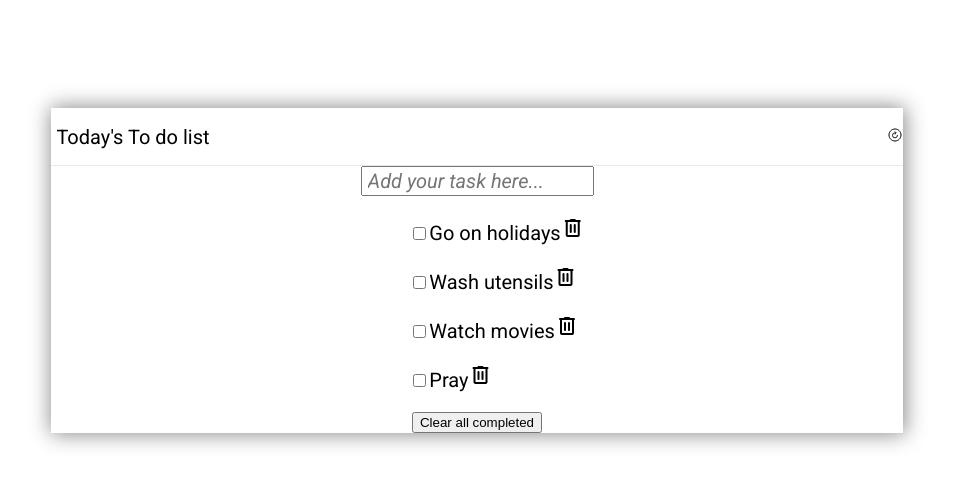
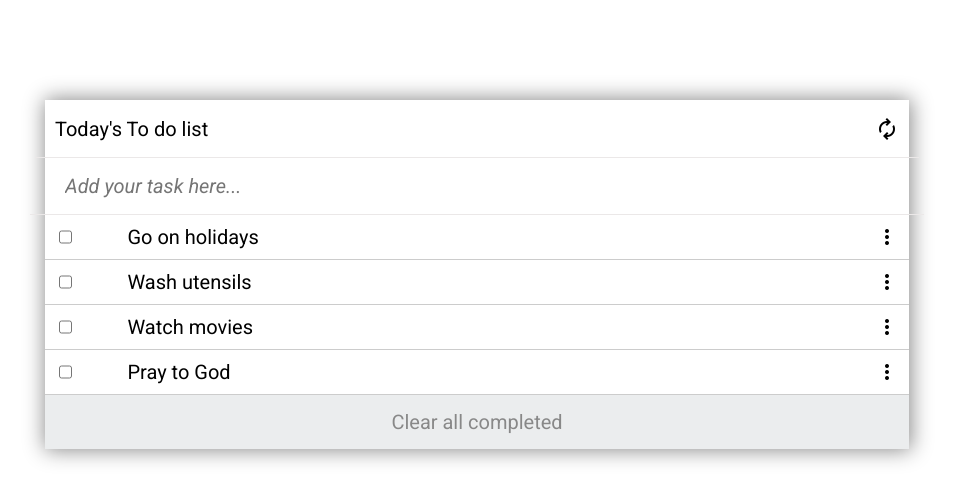
Before and after one commit to Mike47ip/To_Do_List, a website built with webpack: page src/index.html in a window 1280 px wide. Shown: the whole page, without its empty margins (163-1118 px from the left). Built offline with nearby package versions, Linux system fonts and the light colour scheme.

Commit message:
Add styling to whole list

```diff
--- a/src/index.html
+++ b/src/index.html
@@ -8,32 +8,34 @@
    rel="stylesheet"
    href="https://fonts.googleapis.com/css2?family=Material+Symbols+Rounded:opsz,wght,FILL,GRAD@48,400,0,0"
   />
+  <link
+   rel="stylesheet"
+   href="https://fonts.googleapis.com/css2?family=Material+Symbols+Outlined:opsz,wght,FILL,GRAD@48,400,0,0"
+  />
  </head>
  <body>
   <article class="TaskContainer">
    <div class="listLiner">
     <div class="heading">
      <h1>Today's To do list</h1>
-     <span><ion-icon name="refresh-circle-outline"></ion-icon></span>
+     <span class="material-symbols-outlined"> autorenew </span>
     </div>
     <div id="placeholder">
      <input type="text" placeholder="Add your task here..." />
     </div>
 
     <form id="formlist" action="#">
-     <ul class="Tasklist">
+     <ul class="list">
       <li>
-       <input type="checkbox" name="checkbox" id="check" /><span
-        class="material-symbols-rounded"
-       >
-        delete
-       </span>
+       <input type="checkbox" name="checkbox" id="check" />
+       <label for="label">${list.description}</label
+       ><span class="material-symbols-outlined"> more_vert </span>
       </li>
      </ul>
     </form>
     <div class="tasklist"></div>
-    <div class="button">
-     <button type="button">Clear all completed</button>
+    <div class="btnBack">
+     <a class="button" type="button">Clear all completed</a>
     </div>
    </div>
   </article>
--- a/src/index.js
+++ b/src/index.js
@@ -16,7 +16,7 @@ const listArray = [
     completed: false,
     index: '3',
   }, {
-    description: 'Pray',
+    description: 'Pray to God',
     completed: false,
     index: '3',
   },
@@ -30,15 +30,13 @@ const displayList = () => {
     const li = document.createElement('li');
     li.classList.add('newlist');
     li.innerHTML = `
-    <ul class="Tasklist">
-    <li>
-     <input type="checkbox" name="checkbox" id="check" />${list.description}<span
-      class="material-symbols-rounded"
-     >
-      delete
-     </span>
-    </li>
-   </ul>`;
+    <ul class="list">
+      <li>
+       <input type="checkbox" name="checkbox" id="check" />
+       <label for="label">${list.description}</label
+       ><span class="material-symbols-outlined"> more_vert </span>
+      </li>
+     </ul>`;
     taskcontainer.appendChild(li);
   });
 };
--- a/src/style.css
+++ b/src/style.css
@@ -2,11 +2,14 @@
 
 body {
   background-color: rgb(255, 255, 255);
+  margin: 0;
+  padding: 0;
+  box-sizing: border-box;
 }
 
 .TaskContainer {
   display: flex;
-  justify-content: center;
+  justify-content: start;
   align-items: center;
   flex-direction: column;
   padding: 100px;
@@ -14,7 +17,7 @@ body {
 
 .listLiner {
   display: flex;
-  justify-content: center;
+  justify-content: start;
   align-items: center;
   flex-direction: column;
   width: 80%;
@@ -32,38 +35,76 @@ h1 {
   align-items: center;
   border-bottom: 0.01px solid #ebe8e8;
   width: 100%;
-
-}
-
-#placeholder {
-  display: flex;
-  justify-content: start;
-
-}
-
-#placeholder input{
-  font-family: 'Roboto', sans-serif;
-  font-weight: 400;
-  font-size: 20px;
-  font-style: italic;
-  padding-left: 5px;
-  width: 100%;
-  color: #888;
+  padding-right: 20px;
 }
 
 .heading h1 {
   font-family: 'Roboto', sans-serif;
   font-weight: 400;
   font-size: 20px;
-  padding-left: 5px;
+  padding-left: 20px;
+  /* padding: 15px 15px 15px 15px; */
+}
+
+#placeholder {
+  display: flex;
+  align-items: start;
+  justify-content: space-between;
+  align-items: center;
+  border-bottom: 0.01px solid #ebe8e8;
+  width: 100%;
+  padding: 15px 15px 15px 15px;
+}
+
+#placeholder input{
+  position: relative;
+  font-family: 'Roboto', sans-serif;
+  font-weight: 400;
+  font-size: 20px;
+  font-style: italic;
+  padding-left: 20px;
+  color: #888;
+  left: 0%;
+  border: none;
+  outline: none;
 }
 
 #formlist {
   display: none;
+  width: 100%
 }
 
-.Tasklist {
+.list {
+  list-style-type: none;
+  padding: 0;
+  margin: 0;
+}
+
+.list li {
+  display: flex;
+  justify-content: space-between;
+  text-align: right;
+  padding: 10px;
+  border-bottom: 1px solid #ccc;
+}
+
+label {
+  text-align: left;
+  width: 80%;
+}
+
+.material-symbols-outlined {
+  padding-left: 20px;
+  cursor: pointer;
+}
+
+.tasklist {
   list-style: none;
+  width: 100%;
+  position: relative;
+  display: flex;
+  justify-content: space-between;
+  flex-direction: column;
 }
 
 .newlist {
@@ -72,3 +113,20 @@ h1 {
   font-size: 20px;
   list-style: none;
 }
+
+.btnBack {
+  display: flex;
+  justify-content: center;
+  align-items: center;
+  background-color: #ebedee;
+  width: 100%;
+}
+
+.button {
+  cursor: pointer;
+  font-family: 'Roboto', sans-serif;
+  font-weight: 400;
+  font-size: 20px;
+  padding: 15px 15px 15px 15px;
+  color: #888;
+}
```
Also changed, not shown: dist/main.js.
